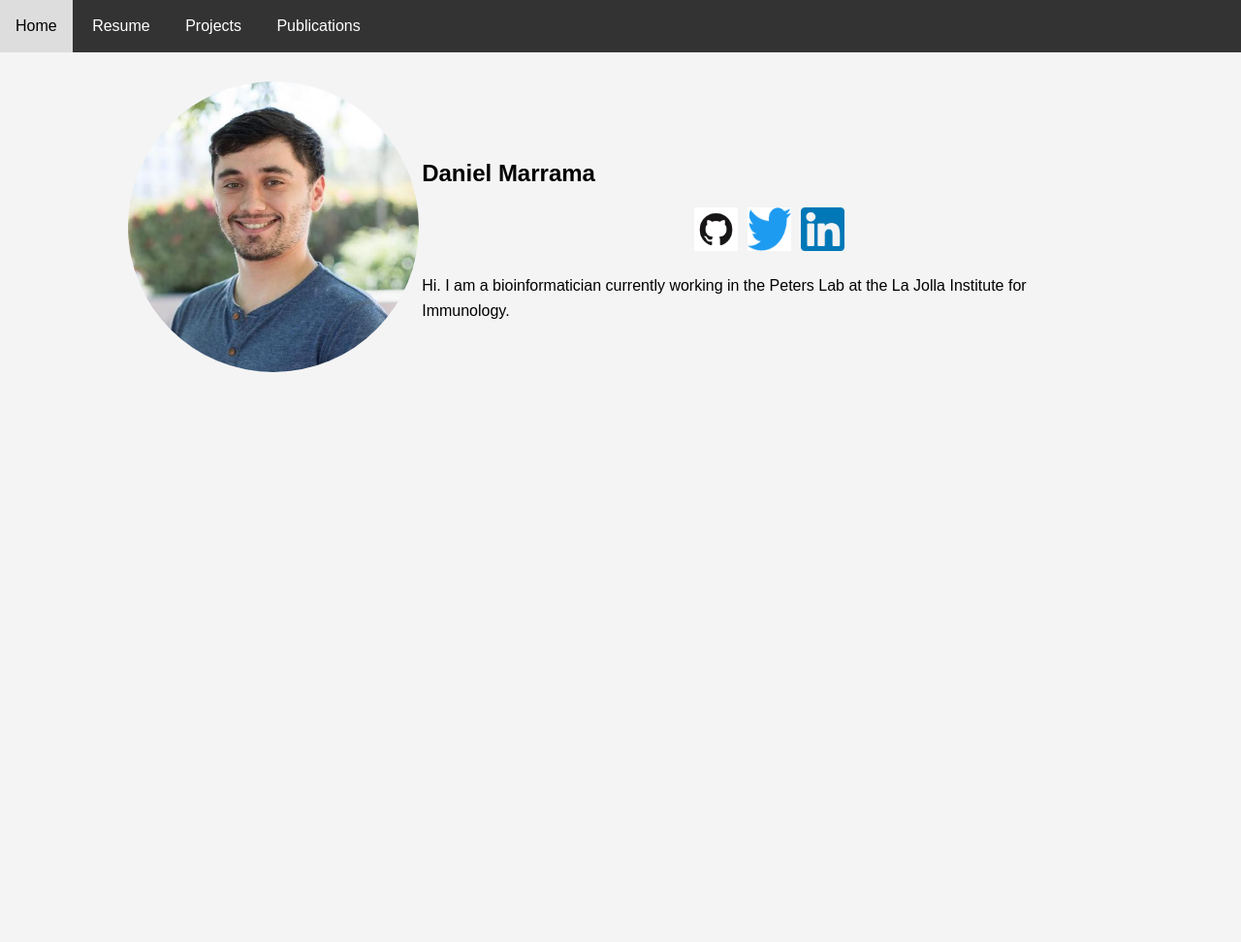
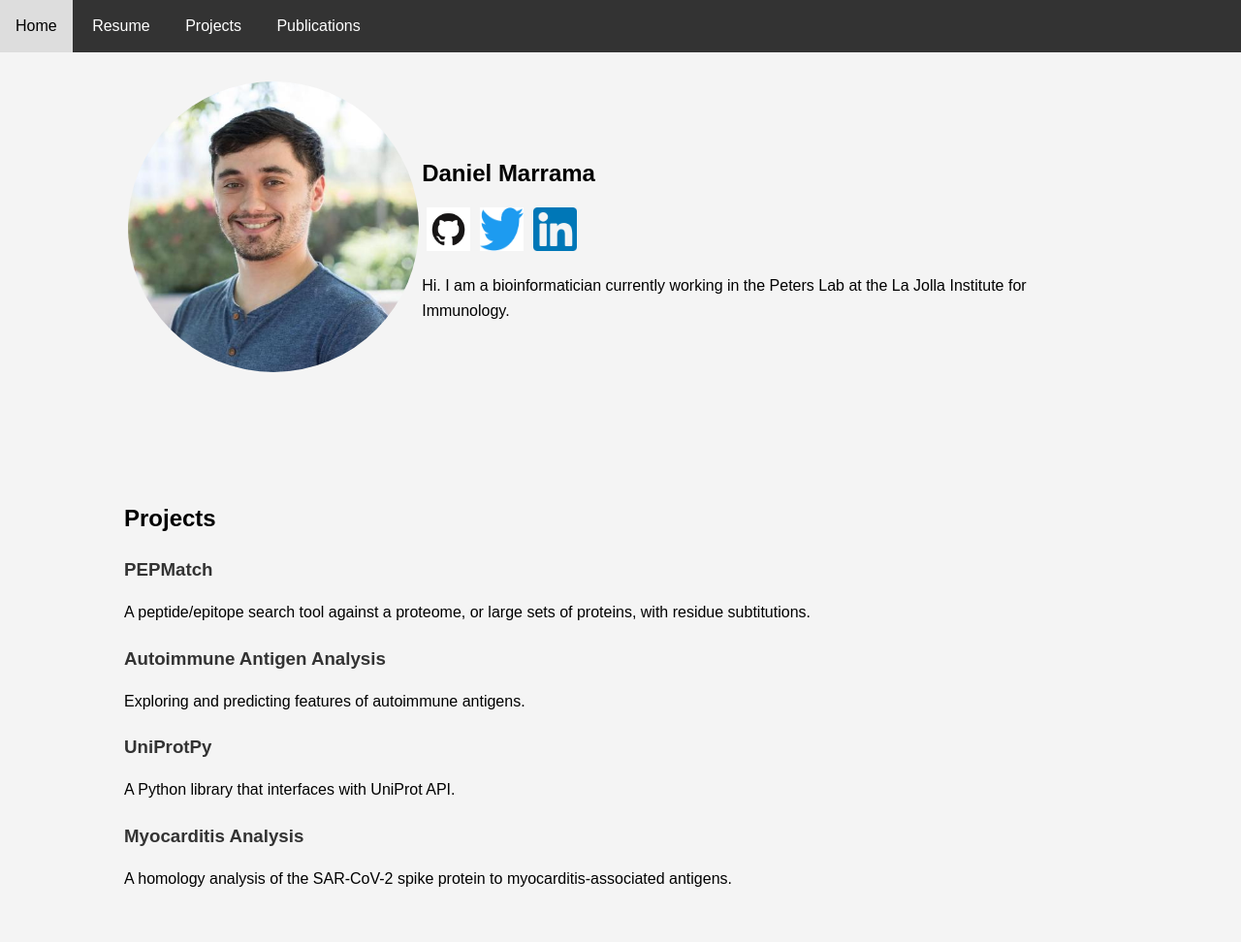
Before and after one commit to danielmarrama/danielmarrama.github.io, a plain HTML site: page index.html in a window 1280 px wide. Shown: the whole page at 97% size. Before the commit the page ends 800 px from the top, so only its background shows below. Drawn offline with Linux system fonts and the light colour scheme.

Commit message:
project section

```diff
--- a/index.html
+++ b/index.html
@@ -36,13 +36,33 @@
   </div>
 </section>
 
-<section id="resume">
-  <!-- Add resume content here -->
+
+<section id="projects">
+  <div class="container">
+    <div class="row">
+      <div class="projects-content">
+        <h2>Projects</h2>
+        <div class="project">
+          <h3><a href="https://github.com/IEDB/PEPMatch" target="_blank">PEPMatch</a></h3>
+          <p>A peptide/epitope search tool against a proteome, or large sets of proteins, with residue subtitutions.</p>
+        </div>
+        <div class="project">
+          <h3><a href="https://github.com/danielmarrama/autoimmunity" target="_blank">Autoimmune Antigen Analysis</a></h3>
+          <p>Exploring and predicting features of autoimmune antigens.</p>
+        </div>
+        <div class="project">
+          <h3><a href="https://github.com/danielmarrama/uniprotpy" target="_blank">UniProtPy</a></h3>
+          <p>A Python library that interfaces with UniProt API.</p>
+        </div>
+        <div class="project">
+          <h3><a href="https://github.com/danielmarrama/myocarditis" target="_blank">Myocarditis Analysis</a></h3>
+          <p>A homology analysis of the SAR-CoV-2 spike protein to myocarditis-associated antigens.</p>
+        </div>
+      </div>
+    </div>
+  </div>
 </section>
 
-<section id="projects">
-  <!-- Add project content here -->
-</section>
 
 <section id="publications">
   <!-- Add publications content here -->
--- a/style.css
+++ b/style.css
@@ -59,7 +59,7 @@ body {
 
 .social-icons {
   display: flex;
-  justify-content: center;
+  justify-content: left;
   margin-bottom: 15px;
 }
 
@@ -77,26 +77,26 @@ section {
   margin-bottom: 30px;
 }
 
-/* Resume, Projects, and Publications sections */
-
-.resume, .projects, .publications {
-  padding: 15px;
-  background-color: white;
-  border: 1px solid #ddd;
-  border-radius: 5px;
+.project {
+  margin-bottom: 20px;
 }
 
-.resume h3, .projects h3, .publications h3 {
-  margin-bottom: 10px;
+.project h3 {
+  margin-bottom: 5px;
 }
 
-.resume ul, .projects ul, .publications ul {
-  list-style-type: none;
-  padding: 0;
+.project a {
+  text-decoration: none;
+  color: #333;
 }
 
-.resume li, .projects li, .publications li {
-  margin-bottom: 10px;
+.project a:hover {
+  color: #007bff;
+}
+
+.projects-content {
+  width: 100%;
+  text-align: left;
 }
 
 @media (max-width: 768px) {
```
